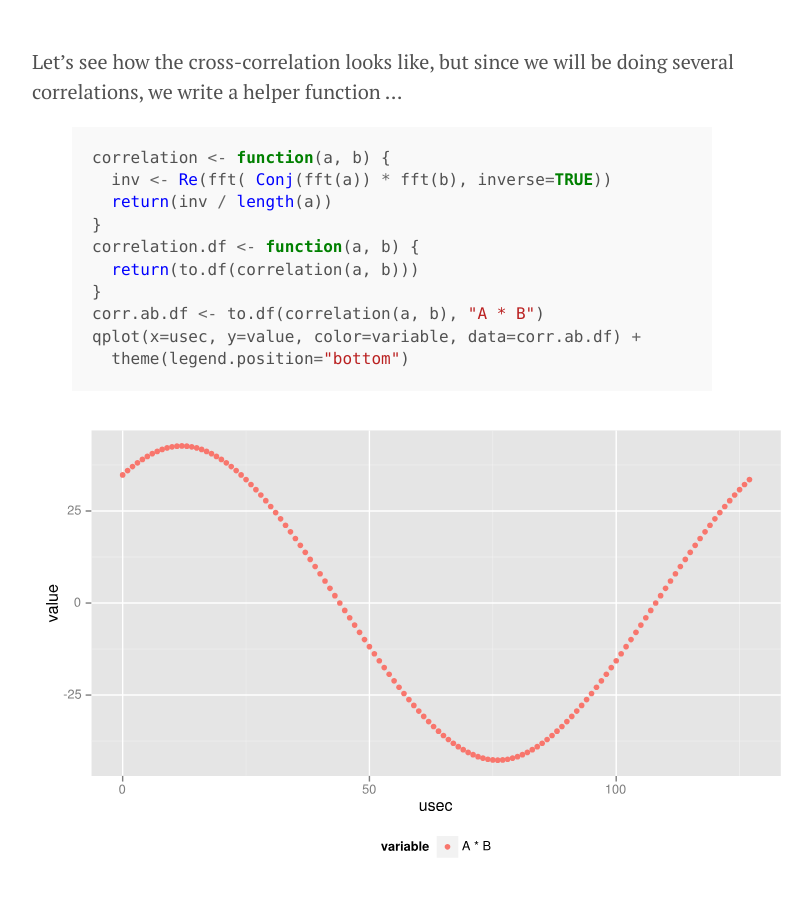
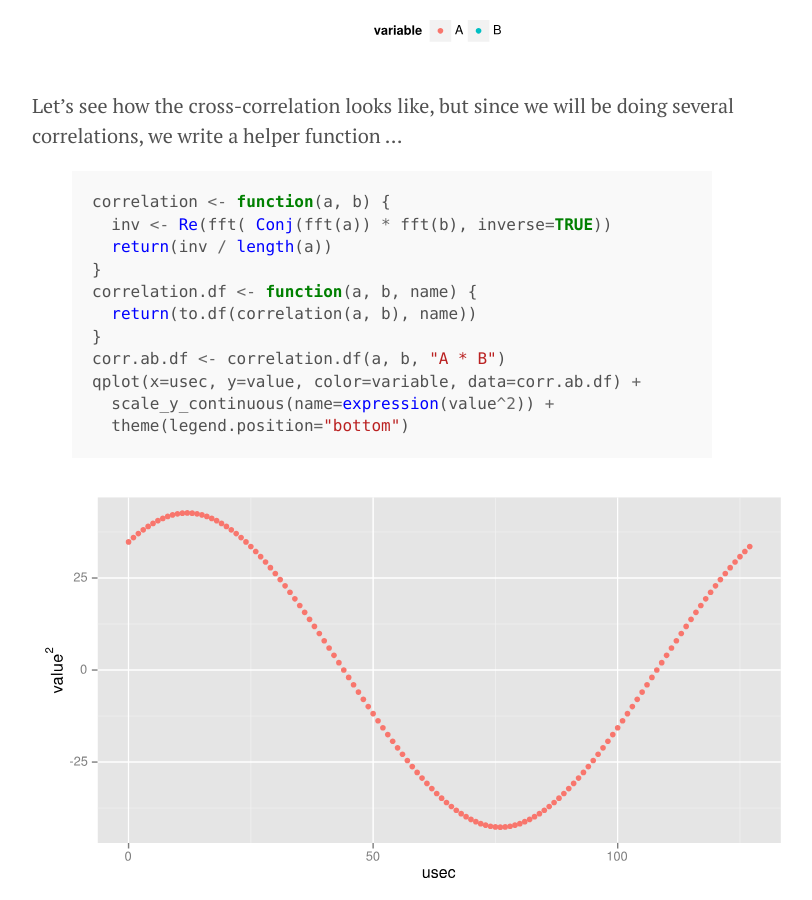
Before and after one commit to coryan/coryan.github.io, a Jekyll site: the page built from _posts/2015-08-29-validate-cross-correlation-part-2.md, in a window 1280 px wide and 900 px high, scrolled down 5294 px. Shown: the whole window, without its empty margins (248-1060 px from the left). Built offline with Jekyll 4.4.1, drawn with Linux system fonts in a browser that asks for light colours; formulas are drawn with MathJax 3; some of the changed text lies outside the part shown.

Commit message:
Corrected the scales for some graphs

```diff
--- a/_posts/2015-08-29-validate-cross-correlation-part-2.md
+++ b/_posts/2015-08-29-validate-cross-correlation-part-2.md
@@ -120,7 +120,9 @@ and plot the results
 
 {% highlight r %}
 corr.df <- to.df(corr, "(T * T)(t)")
-qplot(x=usec, y=value, color=variable, data=corr.df)
+qplot(x=usec, y=value, color=variable, data=corr.df) +
+  scale_y_continuous(name=expression(value^2)) +
+  theme(legend.position="bottom")
 {% endhighlight %}
 
 ![A sinusoidal wave.  The x axis varies from 0 to 128.  The wave starts with a high value at around 32, a low value of -32 reached when x is approximately 64, and growing back to +32 when x is equal to 128.](/public/correlation.self.svg "The cross-correlation of a triangular function with itself.")
@@ -148,15 +150,16 @@ correlation <- function(a, b) {
   inv <- Re(fft( Conj(fft(a)) * fft(b), inverse=TRUE))
   return(inv / length(a))
 }
-correlation.df <- function(a, b) {
-  return(to.df(correlation(a, b)))
+correlation.df <- function(a, b, name) {
+  return(to.df(correlation(a, b), name))
 }
-corr.ab.df <- to.df(correlation(a, b), "A * B")
+corr.ab.df <- correlation.df(a, b, "A * B")
 qplot(x=usec, y=value, color=variable, data=corr.ab.df) +
+  scale_y_continuous(name=expression(value^2)) +
   theme(legend.position="bottom")
 {% endhighlight %}
 
-![Another sinusoidal graph.The x axis labeled usec, ranging from 0 to 128. The y axis labeled value, ranging from approximately -30 to 30. The sinusoid has a single period, which peaks around 15, and bottoms at around 75.](/public/correlation.ab.svg "The Cross-Correlation of two time shifted Triangular functions.")
+![Another sinusoidal graph.The x axis labeled usec, ranging from 0 to 128. The y axis labeled $$value^2$$, ranging from approximately -30 to 30. The sinusoid has a single period, which peaks around 15, and bottoms at around 75.](/public/correlation.ab.svg "The Cross-Correlation of two time shifted Triangular functions.")
 
 The graphs are pretty, but exactly where is the peak?
 
```
Also changed, not shown: public/correlation.ab.svg, public/correlation.self.svg, public/triangle.and.fft.scaled.svg, public/triangle.and.fft.svg, public/triangle.svg, public/triangles.ab.svg, 1 other file.
